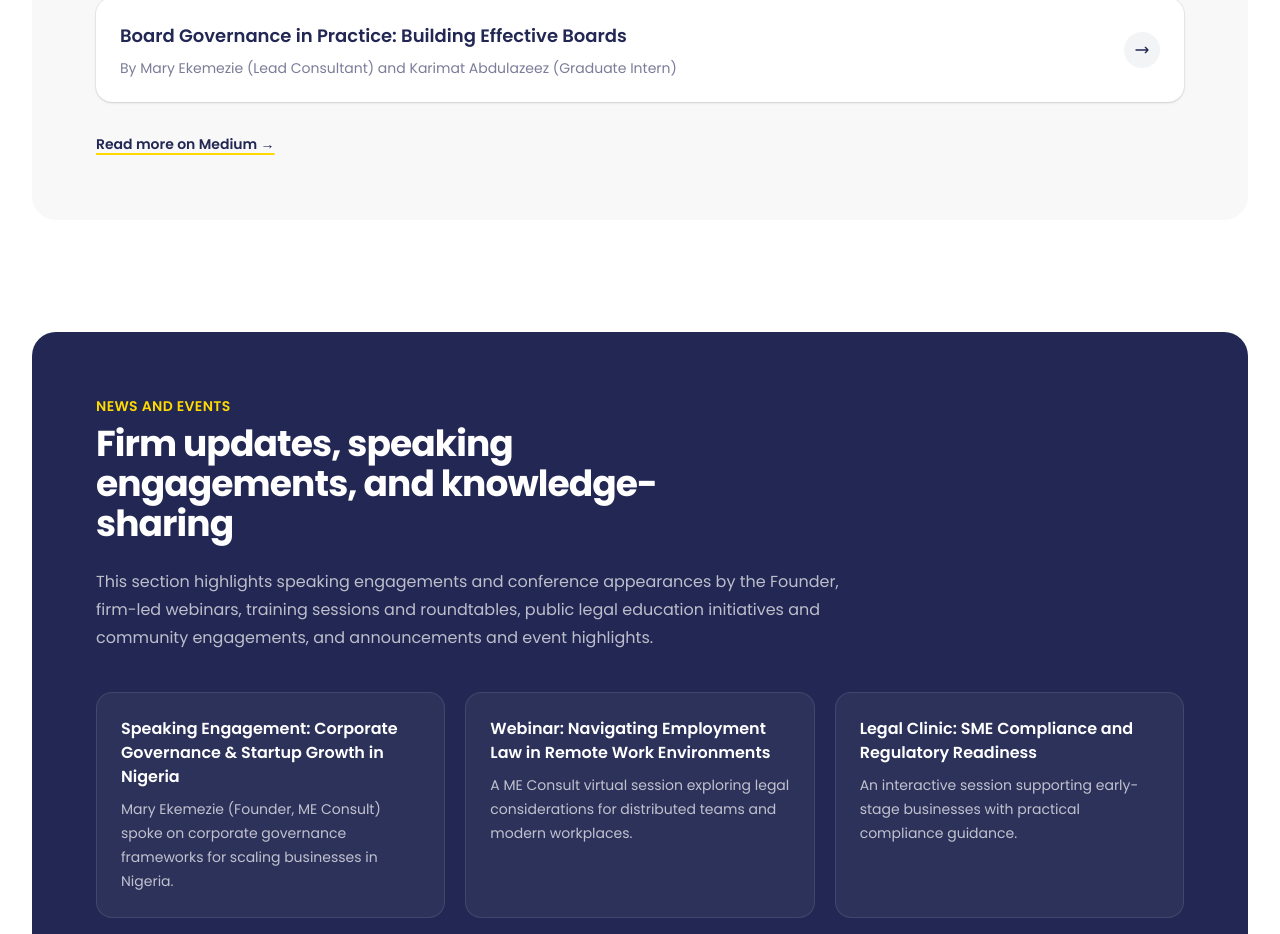
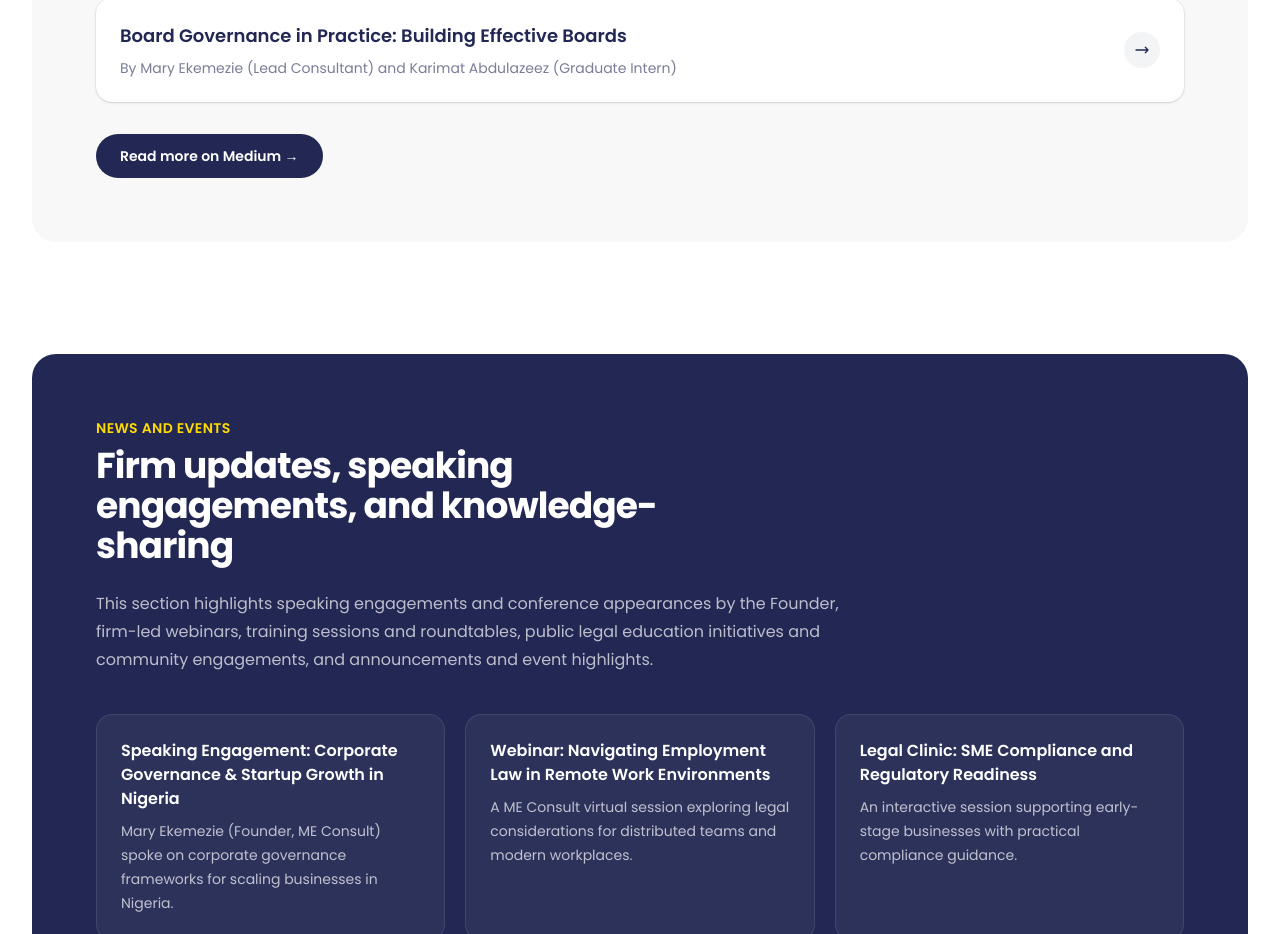
Before and after one commit to ME-CONSULT/me-consult, a Next.js app: page /insights in a window 1280 px wide. Shown: the part 1250-2184 px from the top of the page. Built offline with nearby package versions, Linux system fonts and the light colour scheme.

Commit message:
Turn Read more on Medium link into a button on Insights page

```diff
--- a/src/app/insights/page.tsx
+++ b/src/app/insights/page.tsx
@@ -143,7 +143,7 @@ export default function InsightsPage() {
               href="https://medium.com/@me_consult"
               target="_blank"
               rel="noopener noreferrer"
-              className="mt-8 inline-block text-sm font-semibold text-[#222753] underline decoration-[#ffda00] decoration-2 underline-offset-4"
+              className="mt-8 inline-flex items-center gap-2 rounded-full bg-[#222753] px-6 py-3 text-sm font-semibold text-white transition-colors hover:bg-[#ffda00] hover:text-[#222753]"
             >
               Read more on Medium &rarr;
             </a>
```
